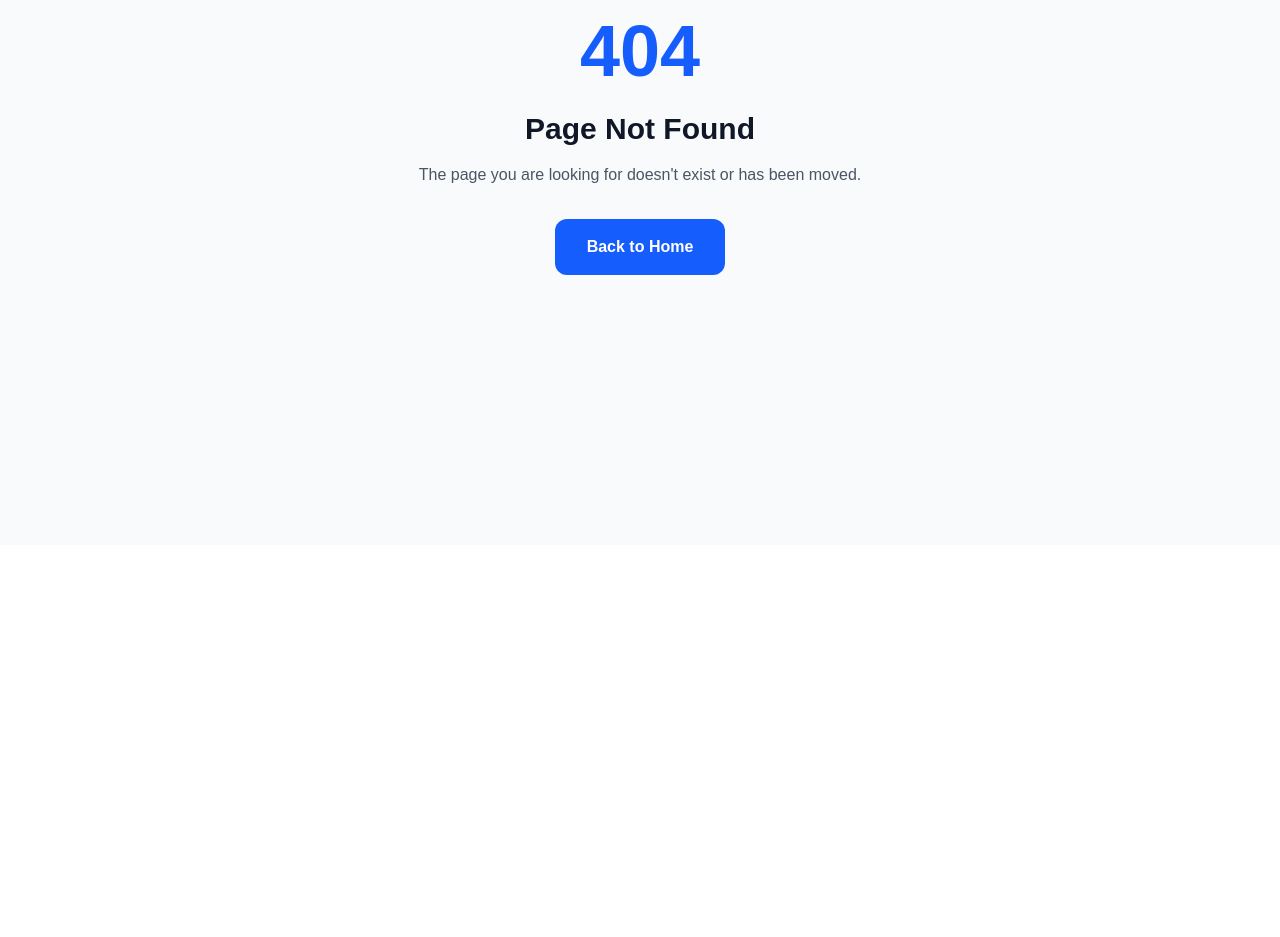
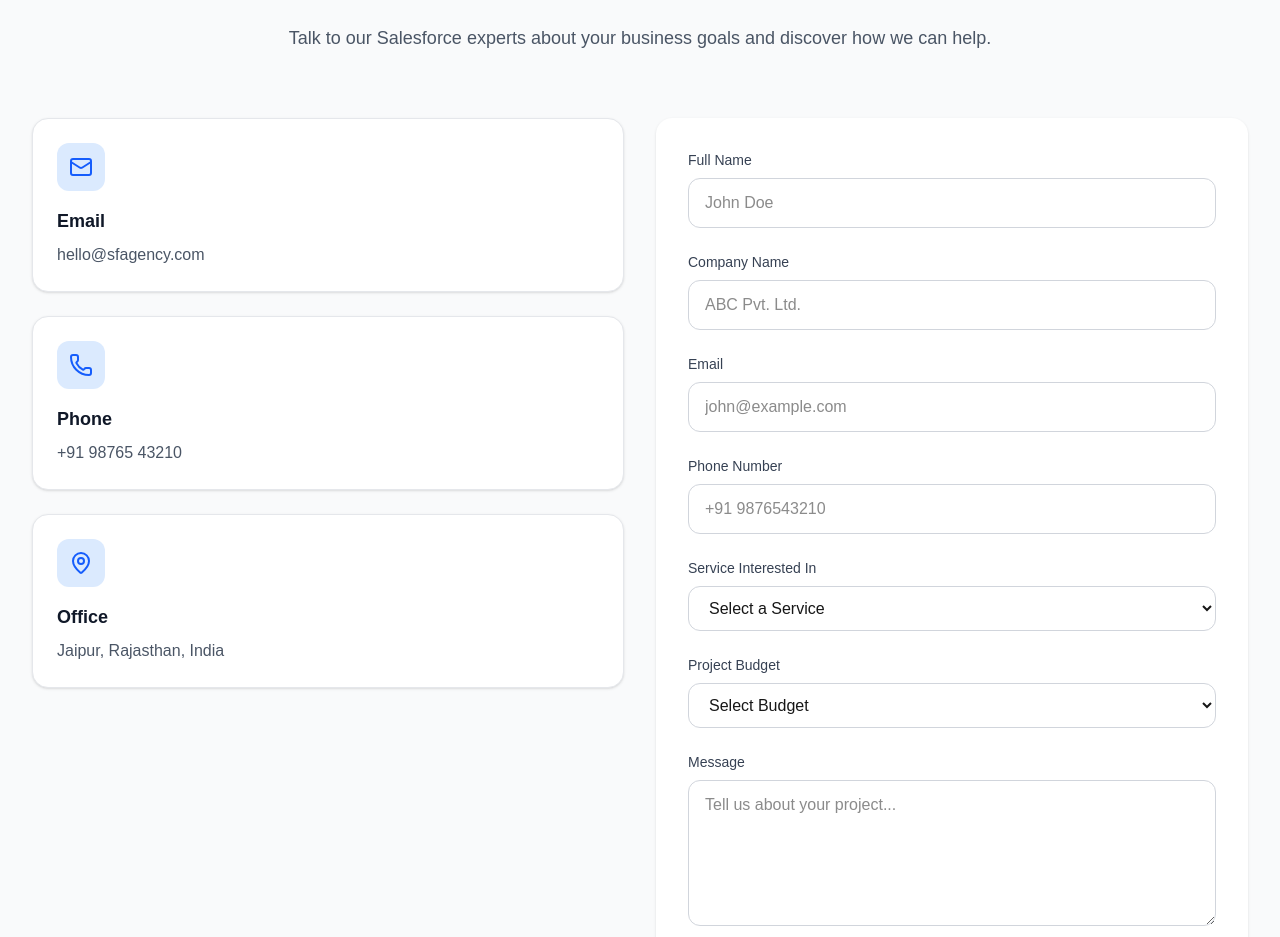
Before and after one commit to neetusharmaSalesforce/salesforce-agency, a Next.js app: page /contact in a window 1280 px wide. Before the commit this address had no page. Shown: the part 255-1192 px from the top of the page. Before the commit the page ends 800 px from the top, so only its background shows below. Built offline with nearby package versions, Linux system fonts and the light colour scheme.

Commit message:
Complete website pages, routing and UI improvements

```diff
--- /dev/null
+++ b/src/app/case-studies/page.tsx
@@ -0,0 +1,19 @@
+import Navbar from "@/components/Navbar";
+import Footer from "@/components/Footer";
+import CTA from "@/components/CTA";
+import CaseStudies from "@/components/CaseStudies";
+
+export default function CaseStudiesPage() {
+  return (
+    <>
+      <Navbar />
+
+      <main>
+        <CaseStudies />
+        <CTA />
+      </main>
+
+      <Footer />
+    </>
+  );
+}
--- /dev/null
+++ b/src/app/contact/page.tsx
@@ -0,0 +1,13 @@
+import Navbar from "@/components/Navbar";
+import Contact from "@/components/Contact";
+import Footer from "@/components/Footer";
+
+export default function ContactPage() {
+  return (
+    <>
+      <Navbar />
+      <Contact />
+      <Footer />
+    </>
+  );
+}
--- /dev/null
+++ b/src/app/industries/page.tsx
@@ -0,0 +1,19 @@
+import Navbar from "@/components/Navbar";
+import Footer from "@/components/Footer";
+import Industries from "@/components/Industries";
+import CTA from "@/components/CTA";
+
+export default function IndustriesPage() {
+  return (
+    <>
+      <Navbar />
+
+      <main>
+        <Industries />
+        <CTA />
+      </main>
+
+      <Footer />
+    </>
+  );
+}
--- a/src/components/CaseStudies.tsx
+++ b/src/components/CaseStudies.tsx
@@ -11,7 +11,6 @@ export default function CaseStudies() {
       className="bg-gray-50 py-24"
     >
       <Container>
-
         <SectionHeading
           subtitle="SUCCESS STORIES"
           title="Real Results for Real Businesses"
@@ -31,7 +30,6 @@ export default function CaseStudies() {
             />
           ))}
         </div>
-
       </Container>
     </section>
   );
--- a/src/components/Contact.tsx
+++ b/src/components/Contact.tsx
@@ -14,7 +14,11 @@ import {
 export default function Contact() {
   const [form, setForm] = useState({
   name: "",
+  company: "",
   email: "",
+  phone: "",
+  service: "",
+  budget: "",
   message: "",
 });
 const handleChange = (
@@ -32,6 +36,60 @@ const handleSubmit = async (
   e: React.FormEvent<HTMLFormElement>
 ) => {
   e.preventDefault();
+  setErrors({
+  name: "",
+  company: "",
+  email: "",
+  phone: "",
+  service: "",
+  budget: "",
+  message: "",
+});
+
+if (form.name.trim().length < 3) {
+  setErrors((prev) => ({
+    ...prev,
+    name: "Name must be at least 3 characters.",
+  }));
+  return;
+}
+
+const emailRegex =
+  /^[^\s@]+@[^\s@]+\.[^\s@]+$/;
+
+  const phoneRegex = /^[0-9]{10}$/;
+
+if (!emailRegex.test(form.email)) {
+  setErrors((prev) => ({
+    ...prev,
+    email: "Please enter a valid email.",
+  }));
+  return;
+}
+
+if (!phoneRegex.test(form.phone.replace(/\D/g, "").slice(-10))) {
+  setErrors((prev) => ({
+    ...prev,
+    phone: "Please enter a valid 10-digit phone number.",
+  }));
+  return;
+}
+
+if (!form.service) {
+  setErrors((prev) => ({
+    ...prev,
+    service: "Please select a service.",
+  }));
+  return;
+}
+
+if (form.message.trim().length < 20) {
+  setErrors((prev) => ({
+    ...prev,
+    message: "Message should be at least 20 characters.",
+  }));
+  return;
+}
 
   setLoading(true);
   setSuccess("");
@@ -53,10 +111,14 @@ const handleSubmit = async (
     setSuccess("Message sent successfully!");
 
     setForm({
-      name: "",
-      email: "",
-      message: "",
-    });
+  name: "",
+  company: "",
+  email: "",
+  phone: "",
+  service: "",
+  budget: "",
+  message: "",
+});
   } catch (err) {
     setError("Failed to send message. Please try again.");
   } finally {
@@ -67,6 +129,15 @@ const handleSubmit = async (
 const [loading, setLoading] = useState(false);
 const [success, setSuccess] = useState("");
 const [error, setError] = useState("");
+const [errors, setErrors] = useState({
+  name: "",
+  company: "",
+  email: "",
+  phone: "",
+  service: "",
+  budget: "",
+  message: "",
+});
   return (
     <section
       id="contact"
@@ -109,6 +180,7 @@ const [error, setError] = useState("");
           <div className="rounded-2xl bg-white p-8 shadow-sm">
 
             <form
+              noValidate
               onSubmit={handleSubmit}
               className="space-y-6"
             >
@@ -126,8 +198,33 @@ const [error, setError] = useState("");
                   placeholder="John Doe"
                   className="w-full rounded-xl border border-gray-300 px-4 py-3 outline-none transition focus:border-blue-500"
                 />
+                {errors.name && (
+                <p className="mt-2 text-sm text-red-600">
+                  {errors.name}
+                </p>
+              )}
               </div>
 
+          <div>
+            <label className="mb-2 block text-sm font-medium text-gray-700">
+              Company Name
+            </label>
+
+            <input
+              type="text"
+              name="company"
+              value={form.company}
+              onChange={handleChange}
+              placeholder="ABC Pvt. Ltd."
+              className="w-full rounded-xl border border-gray-300 px-4 py-3 outline-none transition focus:border-blue-500"
+            />
+
+            {errors.company && (
+              <p className="mt-2 text-sm text-red-600">
+                {errors.company}
+              </p>
+            )}
+          </div>
               <div>
                 <label className="mb-2 block text-sm font-medium text-gray-700">
                   Email
@@ -141,6 +238,106 @@ const [error, setError] = useState("");
                   placeholder="john@example.com"
                   className="w-full rounded-xl border border-gray-300 px-4 py-3 outline-none transition focus:border-blue-500"
                 />
+                {errors.email && (
+                <p className="mt-2 text-sm text-red-600">
+                  {errors.email}
+                </p>
+              )}
+              </div>
+
+              <div>
+              <label className="mb-2 block text-sm font-medium text-gray-700">
+                Phone Number
+              </label>
+
+              <input
+                type="tel"
+                name="phone"
+                value={form.phone}
+                onChange={handleChange}
+                placeholder="+91 9876543210"
+                className="w-full rounded-xl border border-gray-300 px-4 py-3 outline-none transition focus:border-blue-500"
+              />
+
+              {errors.phone && (
+                <p className="mt-2 text-sm text-red-600">
+                  {errors.phone}
+                </p>
+              )}
+            </div>
+
+
+
+            <div>
+                <label className="mb-2 block text-sm font-medium text-gray-700">
+                  Service Interested In
+                </label>
+
+                <select
+                  name="service"
+                  value={form.service}
+                  onChange={handleChange}
+                  className="w-full rounded-xl border border-gray-300 px-4 py-3 outline-none transition focus:border-blue-500"
+                >
+                  <option value="">Select a Service</option>
+
+                  <option value="Sales Cloud">Sales Cloud</option>
+
+                  <option value="Service Cloud">Service Cloud</option>
+
+                  <option value="Marketing Cloud">Marketing Cloud</option>
+
+                  <option value="Salesforce Development">
+                    Salesforce Development
+                  </option>
+
+                  <option value="CRM Integration">
+                    CRM Integration
+                  </option>
+
+                  <option value="Managed Support">
+                    Managed Support
+                  </option>
+                </select>
+
+                {errors.service && (
+                  <p className="mt-2 text-sm text-red-600">
+                    {errors.service}
+                  </p>
+                )}
+              </div>
+
+              <div>
+              <label className="mb-2 block text-sm font-medium text-gray-700">
+                Project Budget
+              </label>
+
+                <select
+                  name="budget"
+                  value={form.budget}
+                  onChange={handleChange}
+                  className="w-full rounded-xl border border-gray-300 px-4 py-3 outline-none transition focus:border-blue-500"
+                >
+                  <option value="">Select Budget</option>
+
+                  <option value="$1K-$5K">$1K - $5K</option>
+
+                  <option value="$5K-$10K">$5K - $10K</option>
+
+                  <option value="$10K-$25K">$10K - $25K</option>
+
+                  <option value="$25K+">$25K+</option>
+
+                  <option value="Let's Discuss">
+                    Let's Discuss
+                  </option>
+                </select>
+
+                {errors.budget && (
+                  <p className="mt-2 text-sm text-red-600">
+                    {errors.budget}
+                  </p>
+                )}
               </div>
 
               <div>
@@ -156,6 +353,11 @@ const [error, setError] = useState("");
                   placeholder="Tell us about your project..."
                   className="w-full rounded-xl border border-gray-300 px-4 py-3 outline-none transition focus:border-blue-500"
                 />
+                {errors.message && (
+                <p className="mt-2 text-sm text-red-600">
+                  {errors.message}
+                </p>
+              )}
               </div>
 
               <Button type = "submit">
--- a/src/components/Navbar.tsx
+++ b/src/components/Navbar.tsx
@@ -1,6 +1,9 @@
 "use client";
+
+import Link from "next/link";
 import { useState } from "react";
 import { Menu, X } from "lucide-react";
+
 import Container from "./Container";
 import Button from "./Button";
 
@@ -11,7 +14,7 @@ const menuItems = [
   },
   {
     label: "Industries",
-    href: "#",
+    href: "/industries",
   },
   {
     label: "About",
@@ -19,46 +22,49 @@ const menuItems = [
   },
   {
     label: "Case Studies",
-    href: "#",
+    href: "/case-studies",
   },
   {
     label: "Contact",
-    href: "#contact",
+    href: "/contact",
   },
 ];
 
 export default function Navbar() {
   const [menuOpen, setMenuOpen] = useState(false);
+
   return (
     <header className="sticky top-0 z-50 border-b border-gray-200 bg-white/90 backdrop-blur">
       <Container>
         <div className="flex h-20 items-center justify-between">
 
           {/* Logo */}
-          <div>
-            <h2 className="text-2xl font-bold text-blue-600">
+          <Link href="/">
+            <h2 className="cursor-pointer text-2xl font-bold text-blue-600">
               SF Agency
             </h2>
-          </div>
+          </Link>
 
           {/* Desktop Menu */}
           <nav className="hidden gap-8 lg:flex">
             {menuItems.map((item) => (
-            <a
+              <Link
                 key={item.label}
                 href={item.href}
                 className="font-medium text-gray-600 transition hover:text-blue-600"
               >
                 {item.label}
-            </a>
+              </Link>
             ))}
           </nav>
 
-          {/* Button */}
+          {/* Desktop Button */}
           <div className="hidden lg:block">
+            <Link href="/contact">
               <Button>
                 Book Free Consultation
               </Button>
+            </Link>
           </div>
 
           {/* Mobile Menu Button */}
@@ -71,6 +77,7 @@ export default function Navbar() {
 
         </div>
       </Container>
+
       {/* Mobile Menu */}
       {menuOpen && (
         <div className="border-t border-gray-200 bg-white lg:hidden">
@@ -78,22 +85,25 @@ export default function Navbar() {
             <nav className="flex flex-col py-6">
 
               {menuItems.map((item) => (
-                <a
+                <Link
                   key={item.label}
                   href={item.href}
                   className="border-b border-gray-100 py-4 font-medium text-gray-700 transition-colors duration-300 hover:text-blue-600"
                   onClick={() => setMenuOpen(false)}
                 >
                   {item.label}
-                </a>
+                </Link>
               ))}
 
               <div className="mt-6">
-                  <div onClick={() => setMenuOpen(false)}>
+                <Link
+                  href="/contact"
+                  onClick={() => setMenuOpen(false)}
+                >
                   <Button>
                     Book Free Consultation
                   </Button>
-              </div>
+                </Link>
               </div>
 
             </nav>
--- /dev/null
+++ b/src/components/animations/FadeUp.tsx
@@ -0,0 +1,28 @@
+"use client";
+
+import { motion } from "framer-motion";
+import { ReactNode } from "react";
+
+type Props = {
+  children: ReactNode;
+  delay?: number;
+};
+
+export default function FadeUp({
+  children,
+  delay = 0,
+}: Props) {
+  return (
+    <motion.div
+      initial={{ opacity: 0, y: 40 }}
+      whileInView={{ opacity: 1, y: 0 }}
+      transition={{
+        duration: 0.6,
+        delay,
+      }}
+      viewport={{ once: true }}
+    >
+      {children}
+    </motion.div>
+  );
+}
--- a/src/data/industries.ts
+++ b/src/data/industries.ts
@@ -5,6 +5,8 @@ import {
   GraduationCap,
   Landmark,
   Factory,
+  Truck,
+  Laptop,
 } from "lucide-react";
 
 export const industries = [
@@ -44,4 +46,16 @@ export const industries = [
       "Lead management and property sales automation.",
     icon: Building2,
   },
+  {
+    title: "Logistics",
+    description:
+      "Shipment tracking, warehouse management and logistics automation.",
+    icon: Truck,
+  },
+  {
+    title: "Technology",
+    description:
+      "Scalable Salesforce solutions for SaaS and technology companies.",
+    icon: Laptop,
+  },
 ];
```
Lines whose indentation alone changed are shown as unchanged.
